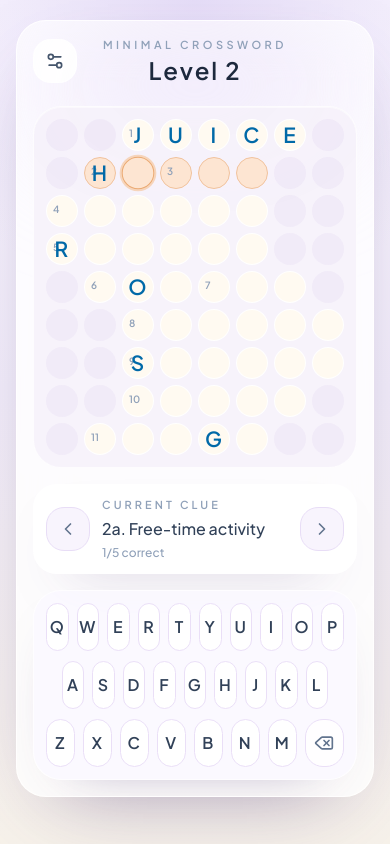
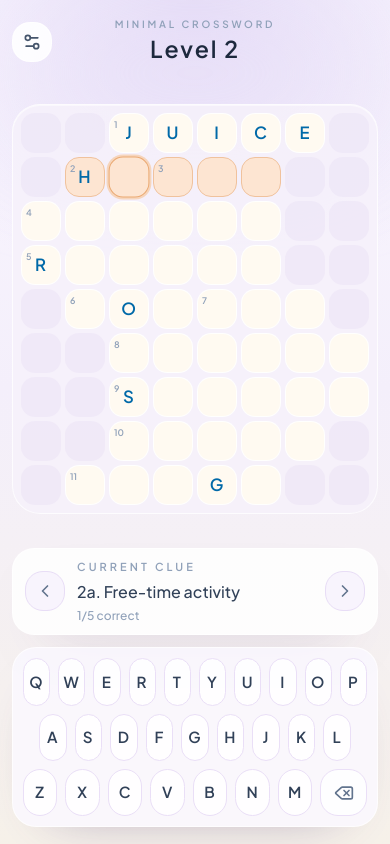
Before and after one commit to dbdigital-vercel-programmatic-sandbox/crossword-hindi-game, a Next.js app: page / in a window 390 px wide. Built offline with nearby package versions, Linux system fonts and the light colour scheme.

Commit message:
chore: update sandbox changes

```diff
--- a/app/globals.css
+++ b/app/globals.css
@@ -123,6 +123,7 @@
   body {
     @apply bg-background text-foreground;
     min-height: 100svh;
+    overflow: hidden;
     background:
       radial-gradient(
         circle at top,
--- a/app/page.tsx
+++ b/app/page.tsx
@@ -493,33 +493,34 @@ export default function Page() {
   ).length
 
   return (
-    <main className="mx-auto flex min-h-svh w-full max-w-[430px] flex-col px-4 py-5 sm:py-6">
-      <div className="relative overflow-hidden rounded-[30px] border border-white/65 bg-white/78 px-4 py-4 shadow-[0_28px_80px_-40px_rgba(77,55,118,0.55)] backdrop-blur-xl">
-        <div className="pointer-events-none absolute inset-x-8 top-0 h-32 rounded-full bg-[#e8def8]/60 blur-3xl" />
+    <main className="flex h-svh w-full flex-col overflow-hidden px-[clamp(12px,3vw,22px)] py-[clamp(10px,2vh,20px)]">
+      <div className="relative flex h-full min-h-0 flex-col">
+        <div className="pointer-events-none absolute inset-x-4 top-0 h-28 rounded-full bg-[#e8def8]/55 blur-3xl" />
 
         <div className="relative flex items-center justify-between">
           <button
             type="button"
             aria-label="Open settings"
-            className="flex h-11 w-11 items-center justify-center rounded-2xl border border-white/80 bg-white/85 text-slate-600 shadow-[0_14px_32px_-24px_rgba(69,53,110,0.8)] transition-transform duration-200 hover:-translate-y-0.5"
+            className="flex h-10 w-10 items-center justify-center rounded-2xl border border-white/80 bg-white/88 text-slate-600 shadow-[0_14px_32px_-24px_rgba(69,53,110,0.8)] transition-transform duration-200 hover:-translate-y-0.5"
           >
             <Settings2 className="h-5 w-5" />
           </button>
 
           <div className="text-center">
-            <p className="text-[11px] font-semibold tracking-[0.32em] text-slate-400 uppercase">
+            <p className="text-[10px] font-semibold tracking-[0.28em] text-slate-400 uppercase sm:text-[11px]">
               Minimal crossword
             </p>
-            <h1 className="text-2xl font-semibold tracking-[0.08em] text-slate-800">
+            <h1 className="text-[clamp(1.45rem,5vw,2rem)] font-semibold tracking-[0.08em] text-slate-800">
               Level 2
             </h1>
           </div>
 
-          <div className="h-11 w-11 rounded-2xl border border-transparent" />
+          <div className="h-10 w-10 rounded-2xl border border-transparent" />
         </div>
 
-        <section className="relative mt-5 rounded-[28px] border border-white/70 bg-[#f6f1fb]/85 p-3 shadow-[inset_0_1px_0_rgba(255,255,255,0.5)]">
-          <div className="grid grid-cols-8 gap-1.5">
+        <section className="relative mt-[clamp(10px,1.8vh,18px)] flex min-h-0 flex-1 items-center justify-center">
+          <div className="w-full rounded-[28px] border border-white/70 bg-[#f6f1fb]/85 p-[clamp(8px,1.5vw,12px)] shadow-[inset_0_1px_0_rgba(255,255,255,0.5)]">
+            <div className="grid grid-cols-8 gap-[clamp(4px,1vw,6px)]">
               {Array.from({ length: GRID_ROWS * GRID_COLS }, (_, index) => {
                 const row = Math.floor(index / GRID_COLS)
                 const col = index % GRID_COLS
@@ -530,7 +531,7 @@ export default function Page() {
                   return (
                     <div
                       key={key}
-                    className="aspect-square rounded-[16px] bg-[#d9cdec]/22"
+                      className="aspect-square rounded-[14px] bg-[#d9cdec]/22"
                     />
                   )
                 }
@@ -566,7 +567,8 @@ export default function Page() {
                               (clueId) => clueId !== game.activeClueId
                             ) ?? memberships[0])
                           : (memberships.find(
-                            (clueId) => clueById[clueId].direction === "across"
+                              (clueId) =>
+                                clueById[clueId].direction === "across"
                             ) ?? memberships[0])
 
                       const clue = clueById[nextClueId]
@@ -576,7 +578,7 @@ export default function Page() {
                       selectClue(nextClueId, preferredIndex)
                     }}
                     className={cn(
-                    "relative aspect-square rounded-[16px] border text-lg font-semibold text-slate-700 shadow-[0_18px_35px_-28px_rgba(61,45,93,0.75)] transition-all duration-200",
+                      "relative aspect-square rounded-[14px] border text-lg font-semibold text-slate-700 shadow-[0_18px_35px_-28px_rgba(61,45,93,0.75)] transition-all duration-200",
                       "flex items-center justify-center",
                       feedbackMatch?.type === "wrong"
                         ? "animate-clue-shake border-[#da9290] bg-[#f7cdcb] shadow-[0_22px_42px_-30px_rgba(208,111,111,0.9)]"
@@ -592,14 +594,14 @@ export default function Page() {
                     )}
                   >
                     {cell.number ? (
-                    <span className="absolute top-1.5 left-1.5 text-[10px] font-semibold text-slate-400">
+                      <span className="absolute top-1 left-1 text-[9px] font-semibold text-slate-400 sm:top-1.5 sm:left-1.5 sm:text-[10px]">
                         {cell.number}
                       </span>
                     ) : null}
 
                     <span
                       className={cn(
-                      "translate-y-[1px] text-[1.3rem] leading-none tracking-[0.06em] transition-colors duration-200",
+                        "translate-y-[1px] text-[clamp(1rem,4.3vw,1.3rem)] leading-none tracking-[0.06em] transition-colors duration-200",
                         completedCell && "text-emerald-700",
                         lockSource === "revealed" && "text-teal-600",
                         lockSource === "given" && "text-sky-700",
@@ -615,14 +617,15 @@ export default function Page() {
                 )
               })}
             </div>
+          </div>
         </section>
 
-        <section className="mt-4 flex items-center gap-3 rounded-[24px] border border-white/70 bg-white/82 p-3 shadow-[0_24px_55px_-38px_rgba(77,55,118,0.55)]">
+        <section className="mt-[clamp(8px,1.5vh,14px)] flex items-center gap-3 rounded-[22px] border border-white/70 bg-white/82 px-3 py-2.5 shadow-[0_24px_55px_-38px_rgba(77,55,118,0.55)]">
           <button
             type="button"
             onClick={() => cycleClue(-1)}
             aria-label="Previous clue"
-            className="flex h-11 w-11 shrink-0 items-center justify-center rounded-2xl border border-[#e8ddf6] bg-[#f8f4fd] text-slate-500 transition-colors hover:bg-white"
+            className="flex h-10 w-10 shrink-0 items-center justify-center rounded-2xl border border-[#e8ddf6] bg-[#f8f4fd] text-slate-500 transition-colors hover:bg-white"
           >
             <ChevronLeft className="h-5 w-5" />
           </button>
@@ -644,13 +647,13 @@ export default function Page() {
             type="button"
             onClick={() => cycleClue(1)}
             aria-label="Next clue"
-            className="flex h-11 w-11 shrink-0 items-center justify-center rounded-2xl border border-[#e8ddf6] bg-[#f8f4fd] text-slate-500 transition-colors hover:bg-white"
+            className="flex h-10 w-10 shrink-0 items-center justify-center rounded-2xl border border-[#e8ddf6] bg-[#f8f4fd] text-slate-500 transition-colors hover:bg-white"
           >
             <ChevronRight className="h-5 w-5" />
           </button>
         </section>
 
-        <section className="mt-4 space-y-2.5 rounded-[28px] border border-white/70 bg-[#fbf8ff]/82 p-3 shadow-[0_22px_55px_-40px_rgba(77,55,118,0.55)]">
+        <section className="mt-[clamp(8px,1.5vh,14px)] space-y-2 rounded-[24px] border border-white/70 bg-[#fbf8ff]/82 p-2.5 shadow-[0_22px_55px_-40px_rgba(77,55,118,0.55)]">
           <div className="grid grid-cols-10 gap-2">
             {keyboardRows[0].map((key) => (
               <KeyButton key={key} value={key} onPress={handleLetter} />
@@ -670,7 +673,7 @@ export default function Page() {
             <button
               type="button"
               onClick={handleBackspace}
-              className="flex h-12 items-center justify-center rounded-[18px] border border-[#eadff7] bg-white/90 text-slate-500 shadow-[0_18px_34px_-28px_rgba(66,50,104,0.8)] transition-transform duration-150 hover:-translate-y-0.5"
+              className="flex h-[clamp(2.6rem,5.6vh,3rem)] items-center justify-center rounded-[18px] border border-[#eadff7] bg-white/90 text-slate-500 shadow-[0_18px_34px_-28px_rgba(66,50,104,0.8)] transition-transform duration-150 hover:-translate-y-0.5"
               aria-label="Backspace"
             >
               <Delete className="h-5 w-5" />
@@ -693,7 +696,7 @@ function KeyButton({
     <button
       type="button"
       onClick={() => onPress(value)}
-      className="flex h-12 items-center justify-center rounded-[18px] border border-[#eadff7] bg-white/92 text-base font-semibold tracking-[0.08em] text-slate-700 shadow-[0_18px_34px_-28px_rgba(66,50,104,0.8)] transition-transform duration-150 hover:-translate-y-0.5"
+      className="flex h-[clamp(2.6rem,5.6vh,3rem)] items-center justify-center rounded-[18px] border border-[#eadff7] bg-white/92 text-[clamp(0.95rem,3.4vw,1rem)] font-semibold tracking-[0.08em] text-slate-700 shadow-[0_18px_34px_-28px_rgba(66,50,104,0.8)] transition-transform duration-150 hover:-translate-y-0.5"
     >
       {value}
     </button>
```
Lines whose indentation alone changed are shown as unchanged.
